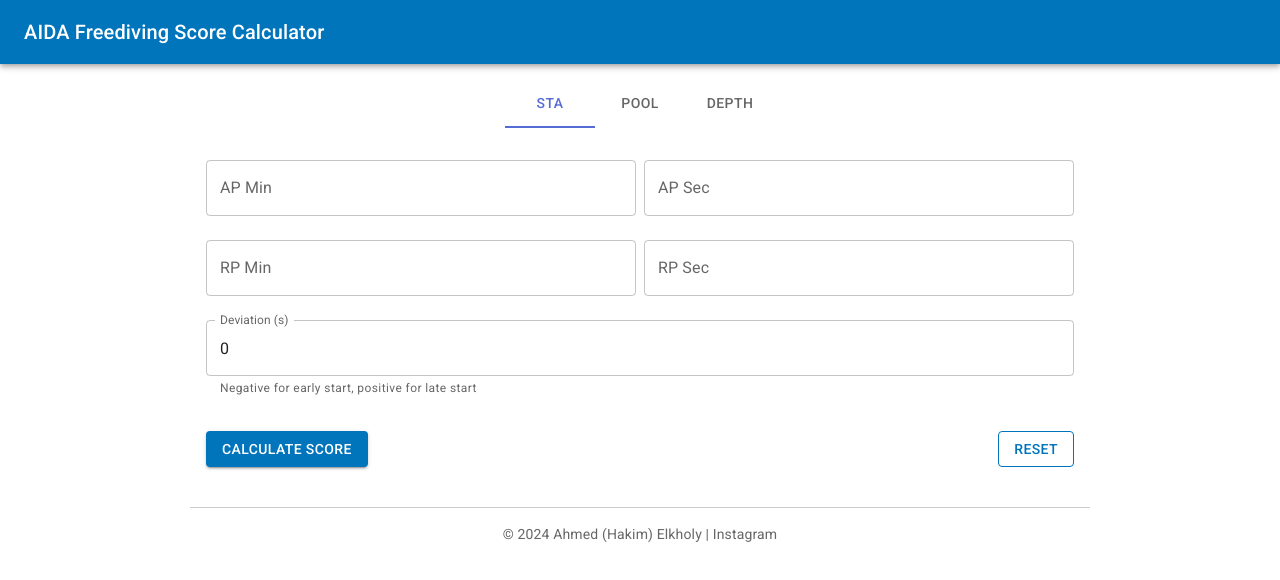
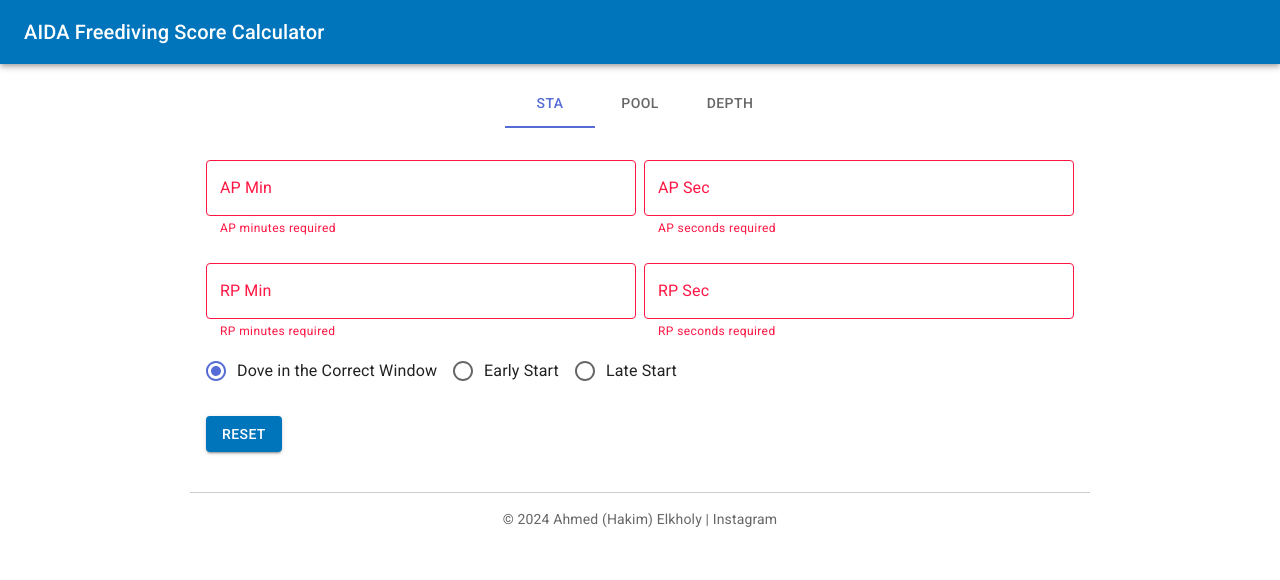
Before and after one commit to ahakem/AIDA-Freediving-Score-Calculator, a React (Create React App) app: page / in a window 1280 px wide. Shown: the top 580 px of the page. Built offline with nearby package versions, Linux system fonts and the light colour scheme.

Commit message:
enhancment

```diff
--- a/src/App.js
+++ b/src/App.js
@@ -1,4 +1,4 @@
-import React, { useState } from 'react';
+import React, { useState, useEffect } from 'react';
 import {
   TextField,
   Button,
@@ -9,9 +9,11 @@ import {
   Box,
   Tabs,
   Tab,
-  AppBar,
-  Toolbar,
   Link,
+  RadioGroup,
+  Radio,
+  FormControl,
+  Alert
 } from '@mui/material';
 
 function App() {
@@ -22,73 +24,100 @@ function App() {
   const [rpSeconds, setRpSeconds] = useState('');
   const [apDistance, setApDistance] = useState('');
   const [rpDistance, setRpDistance] = useState('');
-  const [startDeviation, setStartDeviation] = useState(0);
-  const [penalties, setPenalties] = useState({
-    missingTag: false,
+  const [startDeviation, setStartDeviation] = useState('');
+  const [startDeviationType, setStartDeviationType] = useState('none');
+  const [poolPenalties, setPoolPenalties] = useState({
     noTouch: false,
     pulling: false,
+  });
+  const [depthPenalties, setDepthPenalties] = useState({
+    missingTag: false,
     grabLine: false,
     removeLanyard: false,
   });
   const [score, setScore] = useState(null);
+  const [errors, setErrors] = useState({});
 
   const handleReset = () => {
-    setDiscipline('Static');
     setApMinutes('');
     setApSeconds('');
     setRpMinutes('');
     setRpSeconds('');
     setApDistance('');
     setRpDistance('');
-    setStartDeviation(0);
-    setPenalties({
-      missingTag: false,
+    setStartDeviation('');
+    setStartDeviationType('none');
+    setPoolPenalties({
       noTouch: false,
       pulling: false,
+    });
+    setDepthPenalties({
+      missingTag: false,
       grabLine: false,
       removeLanyard: false,
     });
     setScore(null);
+    setErrors({});
+  };
+
+  const validateInputs = () => {
+    const newErrors = {};
+
+    if (discipline === 'Static') {
+      if (!apMinutes) newErrors.apMinutes = 'AP minutes required';
+      if (!apSeconds) newErrors.apSeconds = 'AP seconds required';
+      if (!rpMinutes) newErrors.rpMinutes = 'RP minutes required';
+      if (!rpSeconds) newErrors.rpSeconds = 'RP seconds required';
+    } else {
+      if (!apDistance) newErrors.apDistance = 'AP distance required';
+      if (!rpDistance) newErrors.rpDistance = 'RP distance required';
+    }
+
+    if (startDeviationType !== 'none' && !startDeviation) newErrors.startDeviation = 'Deviation is required';
+
+    setErrors(newErrors);
+    return Object.keys(newErrors).length === 0;
   };
 
   const calculateStartPenalty = () => {
     let penalty = 0;
-    const deviation = parseInt(startDeviation, 10);
+    let deviation = parseFloat(startDeviation) || 0;
 
-    if (deviation < 0) {
-      if (deviation >= -10 && deviation <= -6) {
+    if (startDeviationType === 'early') {
+      if (deviation > 0 && deviation <= 5) {
+        penalty = 1;
+      } else if (deviation > 5 && deviation <= 10) {
         penalty = 2;
-      } else if (deviation >= -5 && deviation <= -1) {
+      }
+    } else if (startDeviationType === 'late') {
+      if (discipline !== 'Depth') {
+        if (deviation > 10 && deviation <= 15) {
           penalty = 1;
-      }
-    } else if (deviation >= 0) {
-      if (discipline !== 'Depth') {
-        if (deviation >= 10 && deviation < 15) {
-          penalty = 1;
-        } else if (deviation >= 15 && deviation < 20) {
+        } else if (deviation > 15 && deviation <= 20) {
           penalty = 2;
-        } else if (deviation >= 20 && deviation < 25) {
+        } else if (deviation > 20 && deviation <= 25) {
           penalty = 3;
-        } else if (deviation >= 25 && deviation < 30) {
+        } else if (deviation > 25 && deviation < 30) {
           penalty = 4;
         } else if (deviation >= 30) {
           return 'disqualified';
         }
       } else {
-        if (deviation >= 30) {
-          return 'disqualified';
+        if (deviation > 30) {
+          penalty = 1;
         }
       }
     }
-
     return penalty;
   };
 
   const calculateScore = () => {
+    if (!validateInputs()) return;
+
     const startPenalty = calculateStartPenalty();
 
     if (startPenalty === 'disqualified') {
-      setScore(0);
+      setScore('DQ');
       return;
     }
 
@@ -110,8 +139,8 @@ function App() {
       if (rpNumber < apNumber) {
         penalty += (apNumber - rpNumber) * 0.5;
       }
-      if (penalties.noTouch) penalty += 5;
-      if (penalties.pulling) penalty += 5;
+      if (poolPenalties.noTouch) penalty += 5;
+      if (poolPenalties.pulling) penalty += 5;
     } else if (discipline === 'Depth') {
       const apNumber = parseFloat(apDistance);
       const rpNumber = Math.floor(parseFloat(rpDistance));
@@ -119,17 +148,69 @@ function App() {
       if (rpNumber < apNumber) {
         penalty += apNumber - rpNumber;
       }
-      if (penalties.missingTag) penalty += 1;
-      if (penalties.grabLine) penalty += 5;
-      if (penalties.removeLanyard) penalty += 10;
+      if (depthPenalties.missingTag) penalty += 1;
+      if (depthPenalties.grabLine) penalty += 5;
+      if (depthPenalties.removeLanyard) penalty += 10;
     }
 
     const finalScore = Math.max(points - penalty, 0);
     setScore(finalScore);
   };
 
-  const handlePenaltyChange = (event) => {
-    setPenalties({ ...penalties, [event.target.name]: event.target.checked });
+  // Recalculate score on input change
+  useEffect(() => {
+    calculateScore();
+  }, [
+    discipline,
+    apMinutes,
+    apSeconds,
+    rpMinutes,
+    rpSeconds,
+    apDistance,
+    rpDistance,
+    startDeviation,
+    startDeviationType,
+    poolPenalties,
+    depthPenalties,
+  ]);
+
+  // Clear penalties when discipline changes
+  useEffect(() => {
+    handleReset();
+  }, [discipline]);
+
+  const handlePenaltyChange = (update, type) => {
+    if(type === 'pool') {
+      setPoolPenalties({ ...poolPenalties, ...update });
+    } else if(type === 'depth') {
+      setDepthPenalties({ ...depthPenalties, ...update });
+    }
+  };
+
+  const getResultAlert = () => {
+    if (score === 'DQ') {
+      return <Alert severity="error">Disqualified (Red Card)</Alert>;
+    }
+
+    if (score !== null) {
+      const hasPenalties =
+          poolPenalties.noTouch ||
+          poolPenalties.pulling ||
+          depthPenalties.missingTag ||
+          depthPenalties.grabLine ||
+          depthPenalties.removeLanyard ||
+          startDeviationType === 'early' ||
+          startDeviationType === 'late';
+
+      if (score === 0 || score === 'DQ') {
+        return <Alert severity="error">Disqualified (Red Card)</Alert>;
+      } else if (hasPenalties) {
+        return <Alert severity="warning">Score: {score.toFixed(2)}. Penalties applied (Yellow Card)</Alert>;
+      } else {
+        return <Alert severity="success">Score: {score.toFixed(2)}. White Card</Alert>;
+      }
+    }
+    return null;
   };
 
   return (
@@ -152,41 +233,49 @@ function App() {
           <div style={{ display: 'flex', gap: '8px' }}>
             <TextField
               label="AP Min"
-              type="number"
+              type="tel"
               inputMode="numeric"
               value={apMinutes}
               onChange={(e) => setApMinutes(e.target.value)}
               fullWidth
               margin="normal"
+              error={!!errors.apMinutes}
+              helperText={errors.apMinutes}
             />
             <TextField
               label="AP Sec"
-              type="number"
+              type="tel"
               inputMode="numeric"
               value={apSeconds}
               onChange={(e) => setApSeconds(e.target.value)}
               fullWidth
               margin="normal"
+              error={!!errors.apSeconds}
+              helperText={errors.apSeconds}
             />
           </div>
           <div style={{ display: 'flex', gap: '8px' }}>
             <TextField
               label="RP Min"
-              type="number"
+              type="tel"
               inputMode="numeric"
               value={rpMinutes}
               onChange={(e) => setRpMinutes(e.target.value)}
               fullWidth
               margin="normal"
+              error={!!errors.rpMinutes}
+              helperText={errors.rpMinutes}
             />
             <TextField
               label="RP Sec"
-              type="number"
+              type="tel"
               inputMode="numeric"
               value={rpSeconds}
               onChange={(e) => setRpSeconds(e.target.value)}
               fullWidth
               margin="normal"
+              error={!!errors.rpSeconds}
+              helperText={errors.rpSeconds}
             />
           </div>
         </div>
@@ -196,49 +285,97 @@ function App() {
         <div style={{ padding: '0 16px' }}>
           <TextField
             label="AP Dist (m)"
-            type="number"
+            type="tel"
             inputMode="numeric"
             value={apDistance}
             onChange={(e) => setApDistance(e.target.value)}
             fullWidth
             margin="normal"
+            error={!!errors.apDistance}
+            helperText={errors.apDistance}
           />
           <TextField
             label="RP Dist (m)"
-            type="number"
+            type="tel"
             inputMode="numeric"
             value={rpDistance}
             onChange={(e) => setRpDistance(e.target.value)}
             fullWidth
             margin="normal"
+            error={!!errors.rpDistance}
+            helperText={errors.rpDistance}
           />
         </div>
       )}
 
       <div style={{ padding: '0 16px' }}>
+        <FormControl component="fieldset">
+          <RadioGroup
+            row
+            value={startDeviationType}
+            onChange={(e) => {
+              setStartDeviationType(e.target.value);
+              setStartDeviation('');
+            }}
+          >
+            <FormControlLabel value="none" control={<Radio />} label="Dove in the Correct Window" />
+            <FormControlLabel value="early" control={<Radio />} label="Early Start" />
+            <FormControlLabel value="late" control={<Radio />} label="Late Start" />
+          </RadioGroup>
+        </FormControl>
+
+        {startDeviationType !== 'none' && (
           <TextField
             label="Deviation (s)"
-          type="number"
+            type="tel"
             inputMode="numeric"
             value={startDeviation}
             onChange={(e) => setStartDeviation(e.target.value)}
             fullWidth
             margin="normal"
-          helperText="Negative for early start, positive for late start"
+            error={!!errors.startDeviation}
+            helperText={errors.startDeviation}
           />
+        )}
       </div>
 
-      {(discipline === 'Dynamic' || discipline === 'Depth') && (
+      {discipline === 'Dynamic' && (
         <Box marginTop={2} style={{ padding: '0 16px' }}>
           <Typography variant="h6">Penalties:</Typography>
           <div style={{ display: 'flex', flexWrap: 'wrap', gap: '8px' }}>
-            {discipline === 'Depth' && (
-              <>
             <FormControlLabel
               control={
                 <Checkbox
-                      checked={penalties.missingTag}
-                      onChange={handlePenaltyChange}
+                  checked={poolPenalties.noTouch}
+                  onChange={(e) => handlePenaltyChange({noTouch: e.target.checked}, 'pool')}
+                  name="noTouch"
+                />
+              }
+              label="No Touch Start/Turn"
+            />
+            <FormControlLabel
+              control={
+                <Checkbox
+                  checked={poolPenalties.pulling}
+                  onChange={(e) => handlePenaltyChange({pulling: e.target.checked}, 'pool')}
+                  name="pulling"
+                />
+              }
+              label="Pulling"
+            />
+          </div>
+        </Box>
+      )}
+
+      {discipline === 'Depth' && (
+        <Box marginTop={2} style={{ padding: '0 16px' }}>
+          <Typography variant="h6">Penalties:</Typography>
+          <div style={{ display: 'flex', flexWrap: 'wrap', gap: '8px' }}>
+            <FormControlLabel
+              control={
+                <Checkbox
+                  checked={depthPenalties.missingTag}
+                  onChange={(e) => handlePenaltyChange({missingTag: e.target.checked}, 'depth')}
                   name="missingTag"
                 />
               }
@@ -247,49 +384,23 @@ function App() {
             <FormControlLabel
               control={
                 <Checkbox
-                      checked={penalties.removeLanyard}
-                      onChange={handlePenaltyChange}
+                  checked={depthPenalties.grabLine}
+                  onChange={(e) => handlePenaltyChange({grabLine: e.target.checked}, 'depth')}
+                  name="grabLine"
+                />
+              }
+              label="Grab Line"
+            />
+            <FormControlLabel
+              control={
+                <Checkbox
+                  checked={depthPenalties.removeLanyard}
+                  onChange={(e) => handlePenaltyChange({removeLanyard: e.target.checked}, 'depth')}
                   name="removeLanyard"
                 />
               }
               label="Remove Lanyard"
             />
-                <FormControlLabel
-                  control={
-                    <Checkbox
-                      checked={penalties.grabLine}
-                      onChange={handlePenaltyChange}
-                      name="grabLine"
-                    />
-                  }
-                  label="Grab Line"
-                />
-              </>
-            )}
-            {discipline === 'Dynamic' && (
-              <>
-                <FormControlLabel
-                  control={
-                    <Checkbox
-                      checked={penalties.noTouch}
-                      onChange={handlePenaltyChange}
-                      name="noTouch"
-                    />
-                  }
-                  label="No Touch Start/Turn"
-                />
-                <FormControlLabel
-                  control={
-                    <Checkbox
-                      checked={penalties.pulling}
-                      onChange={handlePenaltyChange}
-                      name="pulling"
-                    />
-                  }
-                  label="Pulling"
-                />
-              </>
-            )}
           </div>
         </Box>
       )}
@@ -298,24 +409,15 @@ function App() {
         <Button
           variant="contained"
           style={{ backgroundColor: '#0075bc', color: '#fff' }}
-          onClick={calculateScore}
-        >
-          Calculate Score
-        </Button>
-        <Button
-          variant="outlined"
-          style={{ color: '#0075bc', borderColor: '#0075bc' }}
           onClick={handleReset}
         >
           Reset
         </Button>
       </Box>
 
-      {score !== null && (
-        <Typography variant="h6" align="center" gutterBottom>
-          Calculated Score: {score > 0 ? score.toFixed(2) : 'Disqualified'}
-        </Typography>
-      )}
+      <Box marginTop={3} padding="0 16px">
+        {getResultAlert()}
+      </Box>
 
       <Box marginTop={5} padding={2} textAlign="center" borderTop="1px solid #ccc">
         <Typography variant="body2" color="textSecondary">
```
Lines whose indentation alone changed are shown as unchanged.
